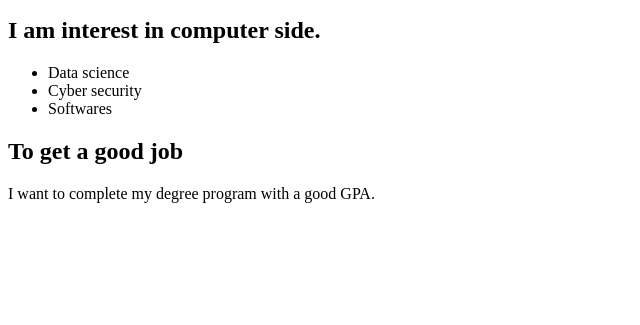
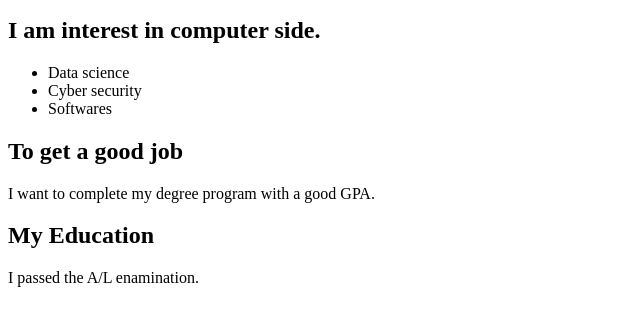
Before and after one commit to praveen-perera-bit/student-website, a plain HTML site: page index.html in a window 1280 px wide. Shown: the part 101-426 px from the top of the page, without its empty margins (0-640 px from the left). Drawn offline with Linux system fonts and the light colour scheme.

Commit message:
Added education section

```diff
--- a/index.html
+++ b/index.html
@@ -5,6 +5,7 @@
 </head>
 <body>
 <h1>Praveen Perera</h1>
+
     <p>
         My name is Praveen Perera. I am 21 years old. My hometown is Negombo.
     </p>
@@ -22,6 +23,9 @@
     <p>
         I want to complete my degree program with a good GPA.
     </p>
+<h2> My Education </h2>
+    <p> I passed the A/L enamination. </p>
+
 
 </body>
 </html>
```
